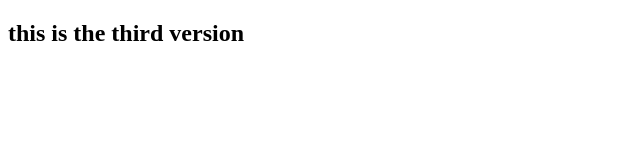
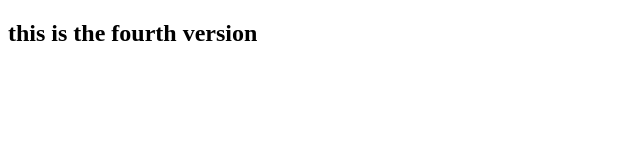
Before and after one commit to chiragkhambra2003/repo_for_learning, a plain HTML site: page index_1.html in a window 1280 px wide. Shown: the full height of the page, 0-640 px from the left. Drawn offline with Linux system fonts and the light colour scheme.

Commit message:
this is the 4th version

```diff
--- a/index_1.html
+++ b/index_1.html
@@ -6,6 +6,6 @@
     <title>Document</title>
 </head>
 <body>
-    <h2>this is the third version</h2>
+    <h2>this is the fourth version</h2>
 </body>
 </html>
```
